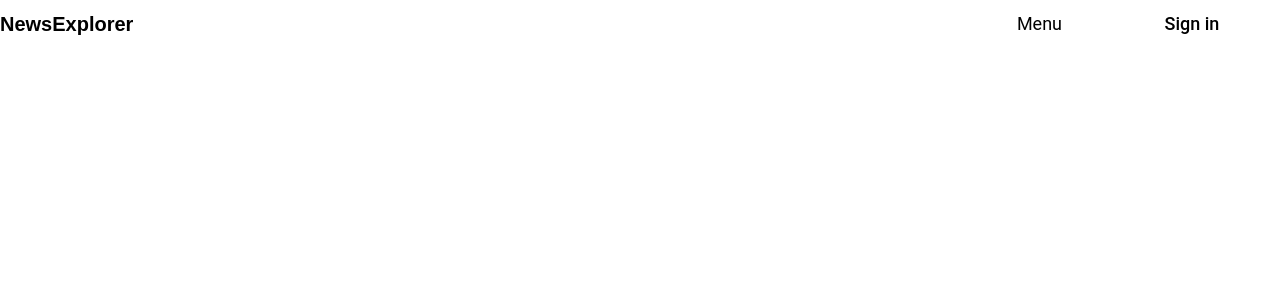
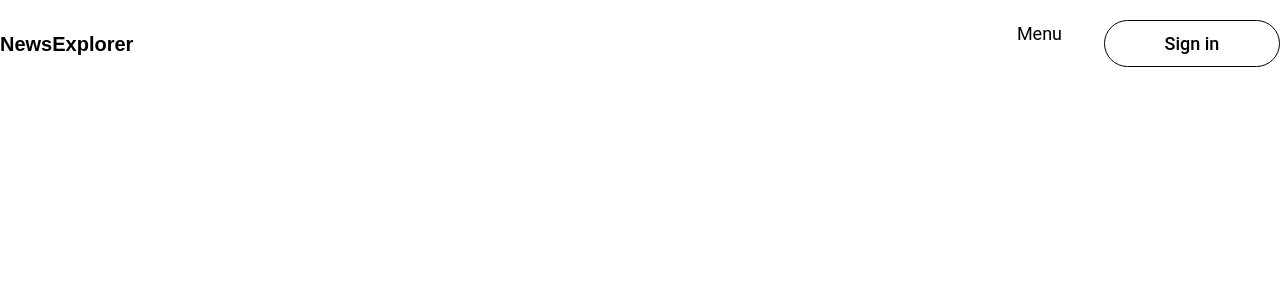
Before and after one commit to momofcats/news-explorer-frontend, a React (Create React App) app: page / in a window 1280 px wide. Shown: the top 300 px of the page. Built offline with nearby package versions, Linux system fonts and the light colour scheme.

Commit message:
create header component

```diff
--- a/src/components/Header/Header.css
+++ b/src/components/Header/Header.css
@@ -1,8 +1,8 @@
 .header {
     display: flex;
     justify-content: space-between;
-    border-bottom: 1px solid rgba(255, 255, 255, .2);
-    padding: 20px auto;
+    /* border-bottom: 1px solid rgba(255, 255, 255, .2); */
+    padding: 20px 0;
 }
 .header__logo {
     font-family: 'Roboto Slab',  Arial, Helvetica, sans-serif;
@@ -22,7 +22,7 @@
 .header__button {
     -webkit-appearance: none;
 
-    border: 1px solid #FFF;
+    border: 1px solid #000;
     box-sizing: border-box;
     border-radius: 100px;
     background-color: transparent;
@@ -33,3 +33,7 @@
     font-family: inherit;
     font-size: 18px;
 }
+
+.nav {
+    margin-bottom: 20px;
+}
--- a/src/components/Header/Header.js
+++ b/src/components/Header/Header.js
@@ -5,7 +5,7 @@ function Header() {
     <header className="header">
       <div className="header__logo">NewsExplorer</div>
       <div className="header__wrapper">
-        <div>Menu</div>
+        <nav className="nav">Menu</nav>
         <button className="header__button">Sign in</button>
       </div>
     </header>
```
Also changed, not shown: 1 other file (tests, documents, lock files or other folders).
